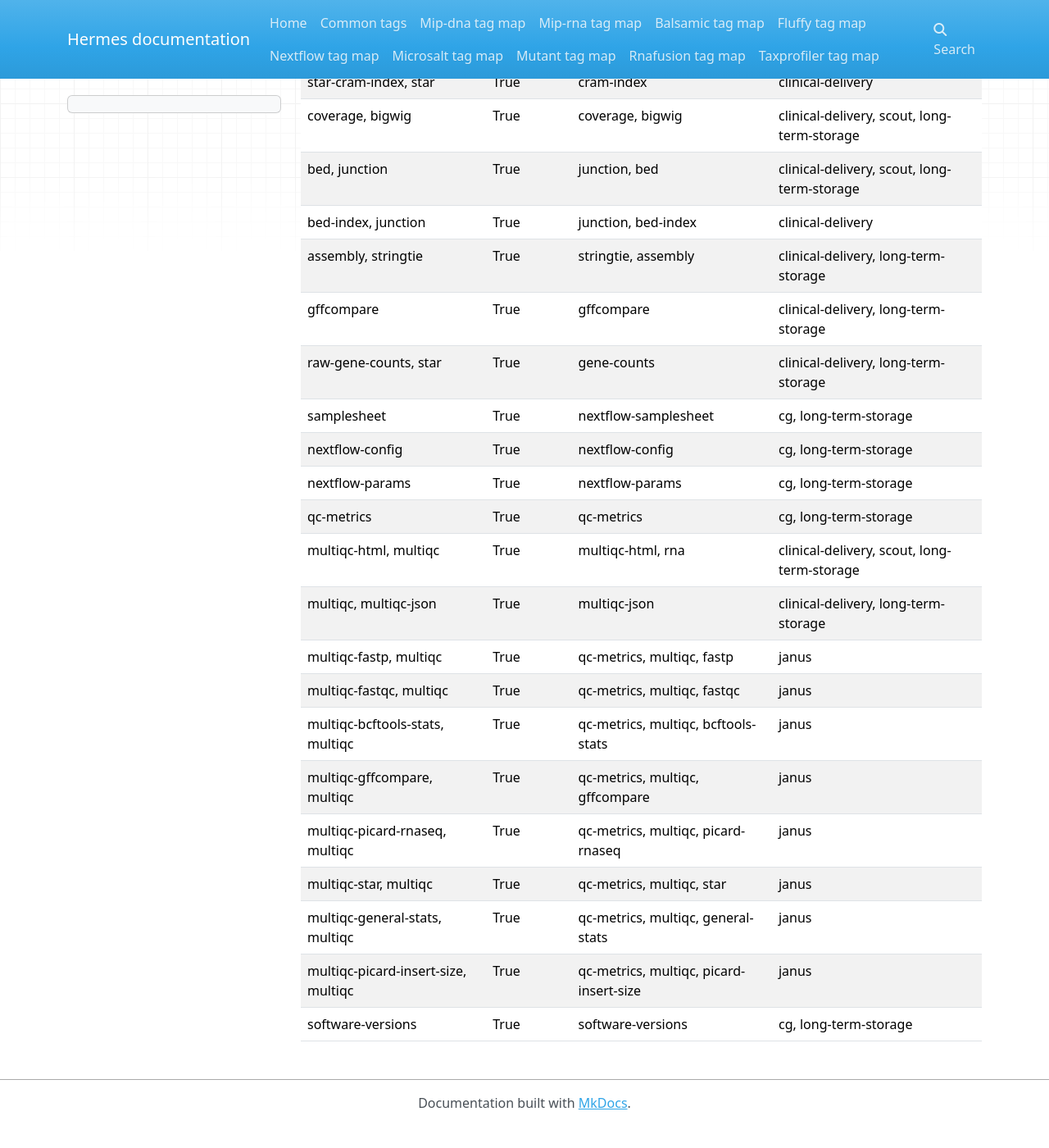
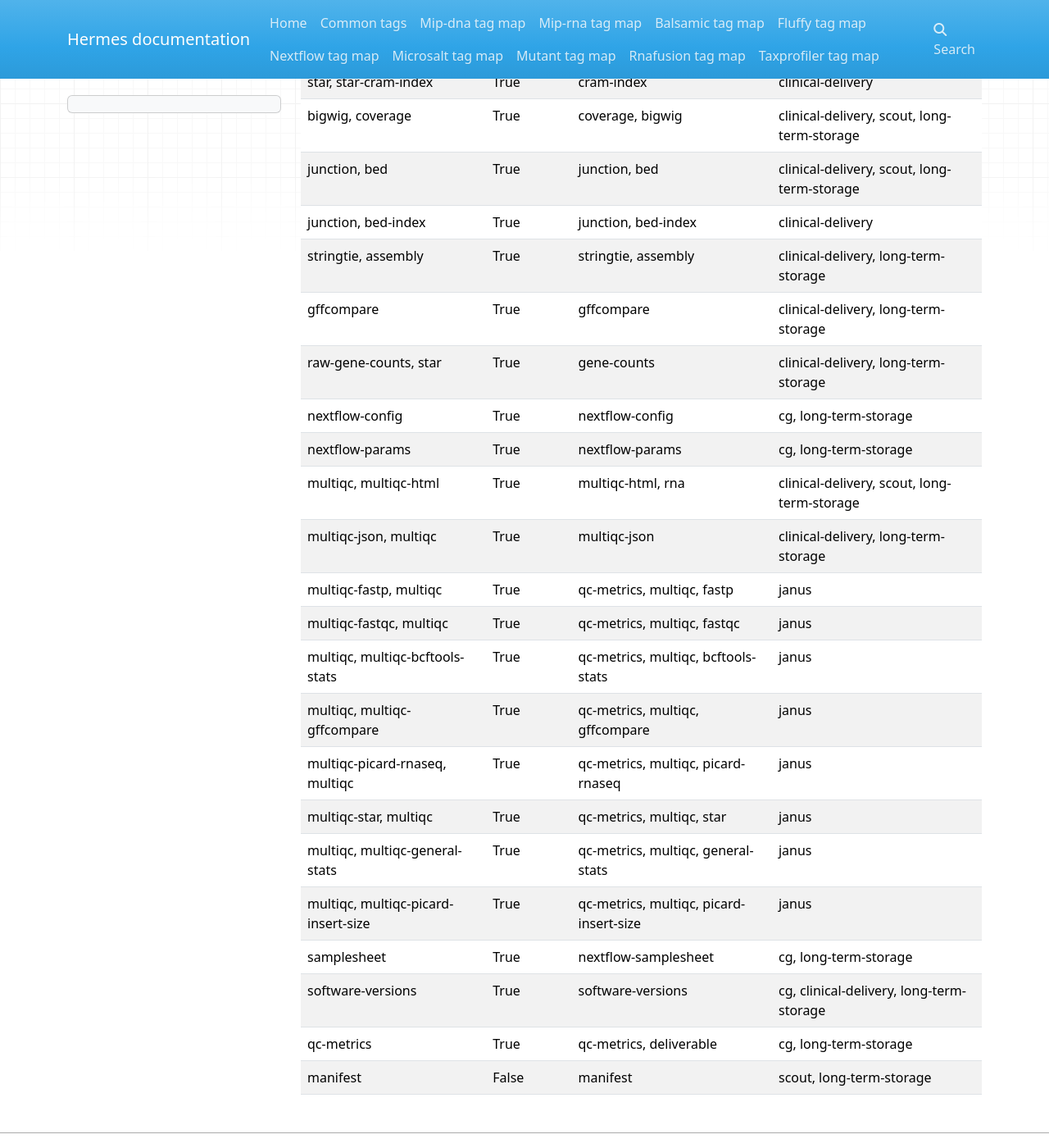
Before and after one commit to Clinical-Genomics/hermes, an MkDocs documentation site: the page built from docs/tomte_map.md, in a window 1280 px wide and 1400 px high, scrolled down 703 px. Shown: the whole window at 82% size. Built offline with MkDocs 1.6.1, drawn with Linux system fonts in a browser that asks for light colours; nearby versions of some CDN libraries; before the commit the page ends 2076 px from its top, so only the background shows below that; some of the changed text lies outside the part shown.

Commit message:
regenerate doc by export

```diff
--- a/docs/tomte_map.md
+++ b/docs/tomte_map.md
@@ -1,34 +1,35 @@
-| Tomte tags                          | Mandatory | HK tags                                 | Used by                                      |
-|-------------------------------------|-----------|-----------------------------------------|----------------------------------------------|
-| transcript-counts, salmon           | True      | salmon-quant                            | clinical-delivery, long-term-storage         |
-| research-vcf, snv                   | True      | research, vcf, snv                      | clinical-delivery, long-term-storage         |
-| research-vcf-index, snv             | True      | research, vcf-index, snv                | clinical-delivery, long-term-storage         |
-| clinical-vcf, snv                   | True      | clinical, vcf, snv                      | clinical-delivery, scout, long-term-storage  |
-| clinical-vcf-index, snv             | True      | clinical, vcf-index, snv                | clinical-delivery, scout, long-term-storage  |
-| fraser, fraser-clinical             | False     | fraser, clinical                        | clinical-delivery, long-term-storage         |
-| fraser, fraser-research             | False     | fraser, research                        | clinical-delivery, long-term-storage         |
-| outrider-clinical, outrider         | False     | outrider, clinical                      | clinical-delivery, long-term-storage         |
-| outrider-research, outrider         | False     | outrider, research                      | clinical-delivery, long-term-storage         |
-| star, star-cram                     | True      | cram                                    | clinical-delivery, scout                     |
-| star-cram-index, star               | True      | cram-index                              | clinical-delivery                            |
-| coverage, bigwig                    | True      | coverage, bigwig                        | clinical-delivery, scout, long-term-storage  |
-| bed, junction                       | True      | junction, bed                           | clinical-delivery, scout, long-term-storage  |
-| bed-index, junction                 | True      | junction, bed-index                     | clinical-delivery                            |
-| assembly, stringtie                 | True      | stringtie, assembly                     | clinical-delivery, long-term-storage         |
-| gffcompare                          | True      | gffcompare                              | clinical-delivery, long-term-storage         |
-| raw-gene-counts, star               | True      | gene-counts                             | clinical-delivery, long-term-storage         |
-| samplesheet                         | True      | nextflow-samplesheet                    | cg, long-term-storage                        |
-| nextflow-config                     | True      | nextflow-config                         | cg, long-term-storage                        |
-| nextflow-params                     | True      | nextflow-params                         | cg, long-term-storage                        |
-| qc-metrics                          | True      | qc-metrics                              | cg, long-term-storage                        |
-| multiqc-html, multiqc               | True      | multiqc-html, rna                       | clinical-delivery, scout, long-term-storage  |
-| multiqc, multiqc-json               | True      | multiqc-json                            | clinical-delivery, long-term-storage         |
-| multiqc-fastp, multiqc              | True      | qc-metrics, multiqc, fastp              | janus                                        |
-| multiqc-fastqc, multiqc             | True      | qc-metrics, multiqc, fastqc             | janus                                        |
-| multiqc-bcftools-stats, multiqc     | True      | qc-metrics, multiqc, bcftools-stats     | janus                                        |
-| multiqc-gffcompare, multiqc         | True      | qc-metrics, multiqc, gffcompare         | janus                                        |
-| multiqc-picard-rnaseq, multiqc      | True      | qc-metrics, multiqc, picard-rnaseq      | janus                                        |
-| multiqc-star, multiqc               | True      | qc-metrics, multiqc, star               | janus                                        |
-| multiqc-general-stats, multiqc      | True      | qc-metrics, multiqc, general-stats      | janus                                        |
-| multiqc-picard-insert-size, multiqc | True      | qc-metrics, multiqc, picard-insert-size | janus                                        |
-| software-versions                   | True      | software-versions                       | cg, long-term-storage                        |
+| Tomte tags                          | Mandatory   | HK tags                                 | Used by                                     |
+|-------------------------------------|-------------|-----------------------------------------|---------------------------------------------|
+| transcript-counts, salmon           | True        | salmon-quant                            | clinical-delivery, long-term-storage        |
+| snv, research-vcf                   | True        | research, vcf, snv                      | clinical-delivery, long-term-storage        |
+| snv, research-vcf-index             | True        | research, vcf-index, snv                | clinical-delivery, long-term-storage        |
+| clinical-vcf, snv                   | True        | clinical, vcf, snv                      | clinical-delivery, scout, long-term-storage |
+| snv, clinical-vcf-index             | True        | clinical, vcf-index, snv                | clinical-delivery, scout, long-term-storage |
+| fraser, fraser-clinical             | False       | fraser, clinical                        | clinical-delivery, long-term-storage        |
+| fraser-research, fraser             | False       | fraser, research                        | clinical-delivery, long-term-storage        |
+| outrider-clinical, outrider         | False       | outrider, clinical                      | clinical-delivery, long-term-storage        |
+| outrider-research, outrider         | False       | outrider, research                      | clinical-delivery, long-term-storage        |
+| star, star-cram                     | True        | cram                                    | clinical-delivery, scout                    |
+| star, star-cram-index               | True        | cram-index                              | clinical-delivery                           |
+| bigwig, coverage                    | True        | coverage, bigwig                        | clinical-delivery, scout, long-term-storage |
+| junction, bed                       | True        | junction, bed                           | clinical-delivery, scout, long-term-storage |
+| junction, bed-index                 | True        | junction, bed-index                     | clinical-delivery                           |
+| stringtie, assembly                 | True        | stringtie, assembly                     | clinical-delivery, long-term-storage        |
+| gffcompare                          | True        | gffcompare                              | clinical-delivery, long-term-storage        |
+| raw-gene-counts, star               | True        | gene-counts                             | clinical-delivery, long-term-storage        |
+| nextflow-config                     | True        | nextflow-config                         | cg, long-term-storage                       |
+| nextflow-params                     | True        | nextflow-params                         | cg, long-term-storage                       |
+| multiqc, multiqc-html               | True        | multiqc-html, rna                       | clinical-delivery, scout, long-term-storage |
+| multiqc-json, multiqc               | True        | multiqc-json                            | clinical-delivery, long-term-storage        |
+| multiqc-fastp, multiqc              | True        | qc-metrics, multiqc, fastp              | janus                                       |
+| multiqc-fastqc, multiqc             | True        | qc-metrics, multiqc, fastqc             | janus                                       |
+| multiqc, multiqc-bcftools-stats     | True        | qc-metrics, multiqc, bcftools-stats     | janus                                       |
+| multiqc, multiqc-gffcompare         | True        | qc-metrics, multiqc, gffcompare         | janus                                       |
+| multiqc-picard-rnaseq, multiqc      | True        | qc-metrics, multiqc, picard-rnaseq      | janus                                       |
+| multiqc-star, multiqc               | True        | qc-metrics, multiqc, star               | janus                                       |
+| multiqc, multiqc-general-stats      | True        | qc-metrics, multiqc, general-stats      | janus                                       |
+| multiqc, multiqc-picard-insert-size | True        | qc-metrics, multiqc, picard-insert-size | janus                                       |
+| samplesheet                         | True        | nextflow-samplesheet                    | cg, long-term-storage                       |
+| software-versions                   | True        | software-versions                       | cg, clinical-delivery, long-term-storage    |
+| qc-metrics                          | True        | qc-metrics, deliverable                 | cg, long-term-storage                       |
+| manifest                            | False       | manifest                                | scout, long-term-storage                    |
```
Also changed, not shown: docs/raredisease_map.md (+42 -41 lines), docs/rnafusion_map.md (+26 -25 lines), docs/taxprofiler_map.md (+19 -18 lines).
